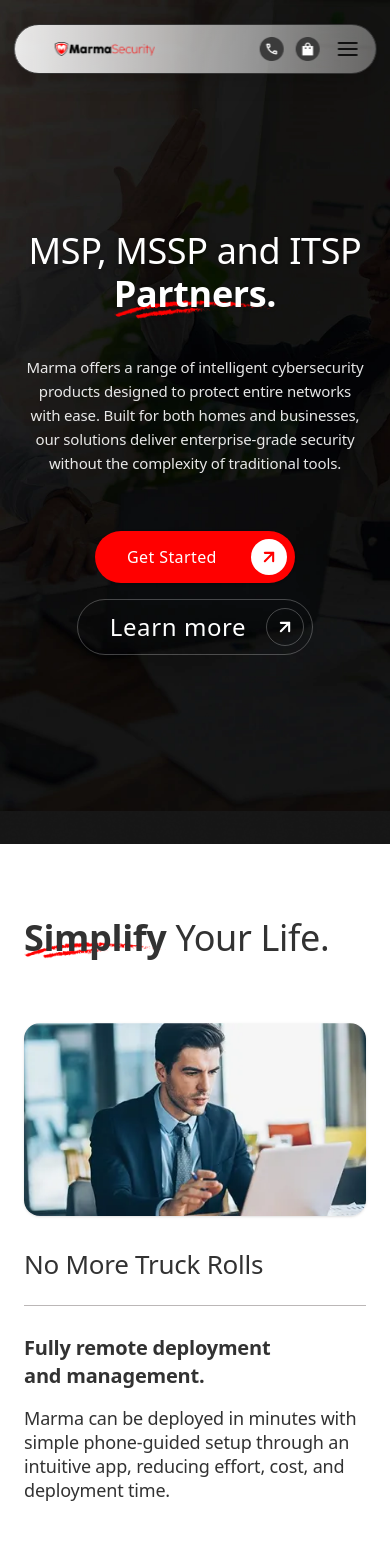
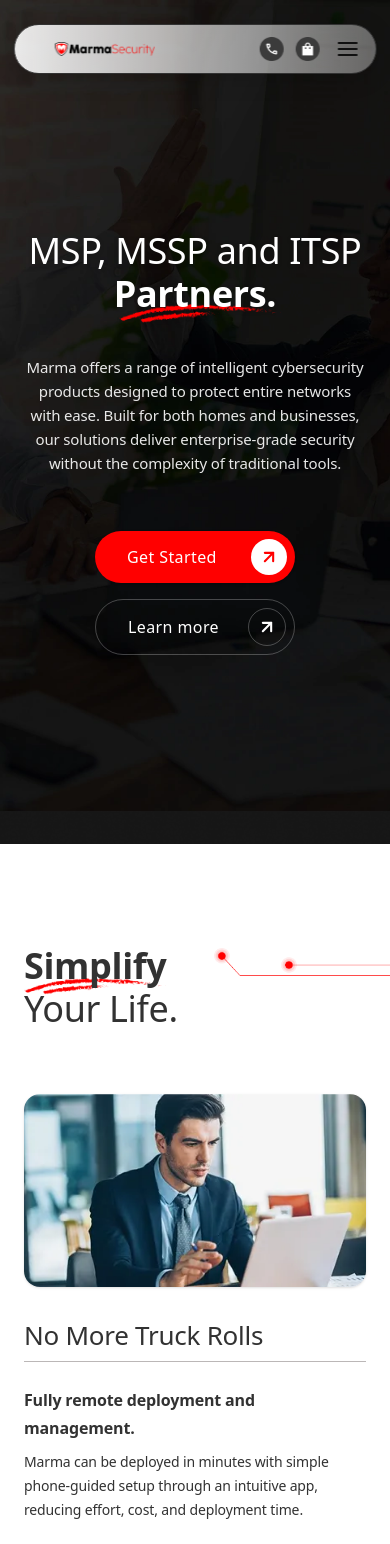
Before and after one commit to vinay-uelement/marma-security, a Next.js app: page /partners in a window 390 px wide. Shown: the top 1544 px of the page. Built offline with nearby package versions, Linux system fonts and the light colour scheme.

Commit message:
Optimize layout and responsive design for SimplifyLife and About Us pages

```diff
--- a/app/about-us/page.tsx
+++ b/app/about-us/page.tsx
@@ -54,13 +54,13 @@ export default function PartnersPage() {
             <section className="w-full max-w-[1440px] mx-auto px-4 md:px-6 lg:px-12 py-12 md:pt-36 bg-[#FFFFFF]">
 
                 {/* Header Section */}
-                <div className="flex flex-col md:flex-row justify-between items-center md:items-center mb-10 md:mb-[70px] gap-8 text-center md:text-left">
-                    <h2 className="about-section-heading">
+                <div className="flex flex-row justify-between items-center mb-10 md:mb-[70px] gap-4 text-left">
+                    <h2 className="about-section-heading whitespace-nowrap">
                         Our <HighlightedText text="Team" className='font-bold text-[#323232]' imageClassName="bottom-[-10px] md:bottom-[-20px] right-[-10px]" />
                     </h2>
 
                     {/* Decorative Red Line Graphic */}
-                    <div className="hidden md:flex items-start justify-end w-full max-w-[400px] lg:max-w-[500px] lg:-mr-12 -mt-16 lg:-mt-24">
+                    <div className="flex items-start justify-end w-full max-w-[200px] md:max-w-[400px] lg:max-w-[500px] -mr-4 md:-mr-6 lg:-mr-12 -mt-10 md:-mt-16 lg:-mt-24">
                         <Image
                             src="/images/banners/Technology-below-banner.webp"
                             alt="Decorative Line"
--- a/app/globals.css
+++ b/app/globals.css
@@ -125,7 +125,7 @@ img {
 }
 
 .footer-btn-text {
-  @apply font-banner font-normal text-[24px];
+  @apply font-banner font-normal text-[16px] md:text-[20px];
 }
 
 .footer-container {
@@ -354,11 +354,11 @@ img {
 }
 
 .partners-banner-btn-text {
-  @apply text-[#FFFFFF] font-banner font-normal tracking-wide text-[16px] md:text-[18px];
+  @apply text-[#FFFFFF] font-banner font-normal tracking-wide text-[16px] md:text-[20px];
 }
 
 .partners-simplify-heading {
-  @apply font-title text-[36px] md:text-[52px] leading-[1.2] md:leading-[62px] tracking-[-0.01em] text-[#323232];
+  @apply font-title text-[36px] md:text-[45px] leading-[1.2] md:leading-[55px] tracking-[-0.01em] text-[#323232];
 }
 
 .partners-simplify-title {
@@ -366,11 +366,11 @@ img {
 }
 
 .partners-simplify-strong {
-  @apply font-body font-semibold text-[20px] leading-[28px] tracking-[-0.01em] text-[#323232];
+  @apply font-body font-semibold text-[16px] lg:text-[18px] leading-[28px] tracking-[-0.01em] text-[#323232];
 }
 
 .partners-simplify-desc {
-  @apply font-body font-normal text-[18px] leading-[24px] tracking-[-0.01em] text-[#323232];
+  @apply font-body font-normal text-[14px] md:text-[16px] leading-[24px] tracking-[-0.01em] text-[#323232];
 }
 
 .partners-btm-title {
@@ -394,15 +394,15 @@ img {
    =============================================================== */
 
 .stats-value {
-  @apply font-body font-semibold text-[26px] md:text-[40px] leading-[32px] md:leading-[60px]  text-[#FFFFFF];
+  @apply font-body font-semibold text-[32px] md:text-[42px] leading-[62px] tracking-[-0.01em] text-[#FFFFFF];
 }
 
 .stats-label {
-  @apply font-body font-bold text-[16px] md:text-[24px] leading-[22px] md:leading-[62px] tracking-[-0.01em] text-[#FFFFFF];
+  @apply font-body font-bold text-[20px] md:text-[24px] leading-[62px] tracking-[-0.01em] text-[#FFFFFF];
 }
 
 .stats-desc {
-  @apply font-title font-normal text-[14px] md:text-[20px] leading-[20px] md:leading-[30px] tracking-[-0.01em] text-[#FFFFFF];
+  @apply font-title font-normal text-[16px] md:text-[20px] leading-[30px] tracking-[-0.01em] text-[#FFFFFF];
 }
 
 .stats-glass-card {
@@ -419,7 +419,7 @@ img {
 }
 
 .about-banner-title {
-  @apply font-title font-normal text-[36px] md:text-[42px] lg:text-[52px] leading-[1.2] tracking-[-0.01em] text-white drop-shadow-sm;
+  @apply font-title font-normal text-[36px] md:text-[52px] leading-[1.2] tracking-[-0.01em] text-white drop-shadow-sm;
 }
 
 .about-banner-subtitle {
@@ -431,7 +431,7 @@ img {
 }
 
 .about-section-heading {
-  @apply font-title font-normal text-[36px] md:text-[52px] leading-[1.2] md:leading-[62px] tracking-[-0.01em] text-[#323232];
+  @apply font-title font-normal text-[36px] md:text-[45px] leading-[1.2] md:leading-[55px] tracking-[-0.01em] text-[#323232];
 }
 
 .about-team-name {
--- a/app/partners/page.tsx
+++ b/app/partners/page.tsx
@@ -31,7 +31,7 @@ export default function PartnersPage() {
                             <HighlightedText
                                 text="Partners."
                                 className="font-bold text-[#FFFFFF]"
-                                imageClassName="bottom-[-16px] md:bottom-[-20px] right-[5the 0px]"
+                                imageClassName="bottom-[-20px] md:bottom-[-20px] right-[-5px]"
                             />
                         </h1>
 
--- a/components/partners/SimplifyLife.tsx
+++ b/components/partners/SimplifyLife.tsx
@@ -16,7 +16,7 @@ const features: FeatureItem[] = [
         title: "No More Truck Rolls",
         description: (
             <>
-                <strong className="partners-simplify-strong block mb-4">Fully remote deployment<br />and management.</strong>
+                <strong className="partners-simplify-strong block mb-2 ">Fully remote deployment and management.</strong>
                 <p className="partners-simplify-desc">
                     Marma can be deployed in minutes with simple phone-guided setup through an intuitive app, reducing effort, cost, and deployment time.
                 </p>
@@ -29,7 +29,7 @@ const features: FeatureItem[] = [
         title: "Continous Proof of Value",
         description: (
             <>
-                <strong className="partners-simplify-strong block mb-4">Measurable security<br />performance in real time.</strong>
+                <strong className="partners-simplify-strong block mb-2 ">Measurable securitperformance in real time.</strong>
                 <p className="partners-simplify-desc">
                     Cybersecurity often works invisibly—making value hard to see. Marma delivers clear, continuous visibility into blocked threats through an intuitive app.
                 </p>
@@ -42,7 +42,7 @@ const features: FeatureItem[] = [
         title: "Serve WFH Use Cases",
         description: (
             <>
-                <strong className="partners-simplify-strong block mb-4">Secure remote work from<br />any location.</strong>
+                <strong className="partners-simplify-strong block mb-2">Secure remote work from any location.</strong>
                 <p className="partners-simplify-desc">
                     Marma secures vulnerable home networks, protecting remote work, smart devices, and families from cyber risks.
                 </p>
@@ -53,22 +53,22 @@ const features: FeatureItem[] = [
 
 export default function SimplifyLife() {
     return (
-        <section className="w-full max-w-[1440px] mx-auto px-6 lg:px-12 py-10 md:py-14 bg-[#FFF]">
+        <section className="w-full max-w-[1440px] mx-auto px-6 lg:px-12 py-12 md:py-14 bg-[#FFF]">
 
             {/* Header Section */}
-            <div className="flex flex-col md:flex-row justify-between items-start md:items-start mb-16 md:mb-24 gap-8">
+            <div className="flex md:flex-row justify-between items-start mb-16 md:mb-24 gap-8 mt-5 md:mt-0">
                 <h2 className="partners-simplify-heading mt-8 lg:mt-24">
-                    <HighlightedText text="Simplify" className="text-[#323232] font-bold" imageClassName="bottom-[-10px] md:bottom-[-20px] right-[0]" /> Your Life.
+                    <HighlightedText text="Simplify" className="text-[#323232] font-bold" imageClassName="bottom-[-18px] md:bottom-[-20px] right-[0]" /> Your Life.
                 </h2>
 
                 {/* Decorative Red Line Graphic */}
-                <div className="hidden md:flex items-start justify-end w-full max-w-[400px] lg:max-w-[500px] lg:-mr-12">
+                <div className="flex items-start justify-end w-full max-w-[200px] md:max-w-[400px] lg:max-w-[500px] -mr-6 md:-mr-6 lg:-mr-12 self-end md:self-auto mt-8 md:mt-0">
                     <Image
                         src="/images/home/rightside-section-homepage-new.webp"
                         alt="Decorative Line"
                         width={500}
                         height={60}
-                        className="object-contain w-full h-auto"
+                        className="object-contain w-full h-auto transform -translate-y-12 lg:-translate-y-8"
                     />
                 </div>
             </div>
@@ -76,7 +76,10 @@ export default function SimplifyLife() {
             {/* Features List Layout */}
            <div className="flex flex-col gap-12 lg:gap-16">
             {features.map((feature) => (
-                    <div key={feature.id} className="grid grid-cols-1 md:grid-cols-[1fr_1fr] lg:grid-cols-[1.2fr_1fr_1fr] gap-4 md:gap-8 lg:gap-12 items-start  md:items-center">
+                <div
+                    key={feature.id}
+                    className="grid grid-cols-1 md:grid-cols-2 lg:grid-cols-[1.2fr_1fr_1fr] gap-4 md:gap-6 lg:gap-12 items-start md:items-center"
+                >
 
                     {/* 1. Image Column */}
                     <div className="relative w-full aspect-[16/9] lg:aspect-[1.5/1] rounded-[16px] overflow-hidden shadow-sm mb-4 md:mb-0">
@@ -84,29 +87,41 @@ export default function SimplifyLife() {
                             src={feature.image}
                             alt={feature.title}
                             fill
-                                sizes="(max-width: 768px) 100vw, (max-width: 1024px) 50vw, 33vw"
+                            sizes="(max-width: 768px) 100vw, (max-width: 1176px) 50vw, 33vw"
                             className="object-cover"
                         />
                     </div>
 
-                        {/* 2. Title Column */}
-                        <div className="flex flex-col justify-start md:pt-5 h-full">
+                    {/* 2 + 3. Title + Description (Tablet grouped) */}
+                    <div className="flex flex-col h-full md:col-span-1 lg:contents">
+
+                        {/* Title */}
+                        <div className="flex flex-col justify-start md:pt-4">
                             <h3 className="partners-simplify-title">
                                 {feature.title}
                             </h3>
                         </div>
 
-                        {/* 3. Description Column with conditional Left Border on Desktop */}
-                        <div className="flex flex-col justify-center h-full border-l-0 border-t-[1.5px] md:border-t-0 md:border-l-[1.5px] border-[#BBB7B7] pt-6 md:pt-0 pl-0 md:pl-8 lg:pl-10 mt-2 md:mt-0">
-                            <div className="flex flex-col justify-center w-full">
+                        {/* Description */}
+                        <div className="flex flex-col justify-center
+                            border-t-[1.5px]
+                            md:border-t-[1.5px]
+                            lg:border-t-0 lg:border-l-[1.5px]
+                            border-[#BBB7B7]
+                            pt-6 md:pt-2 lg:pt-0
+                            pl-0 lg:pl-10
+                            mt-2 md:mt-2 lg:mt-0"
+                        >
+                            <div className="flex flex-col w-full">
                                 {feature.description}
                             </div>
                         </div>
 
                     </div>
+
+                </div>
             ))}
         </div>
-
         </section>
     );
 }
```
Lines whose indentation alone changed are shown as unchanged.
